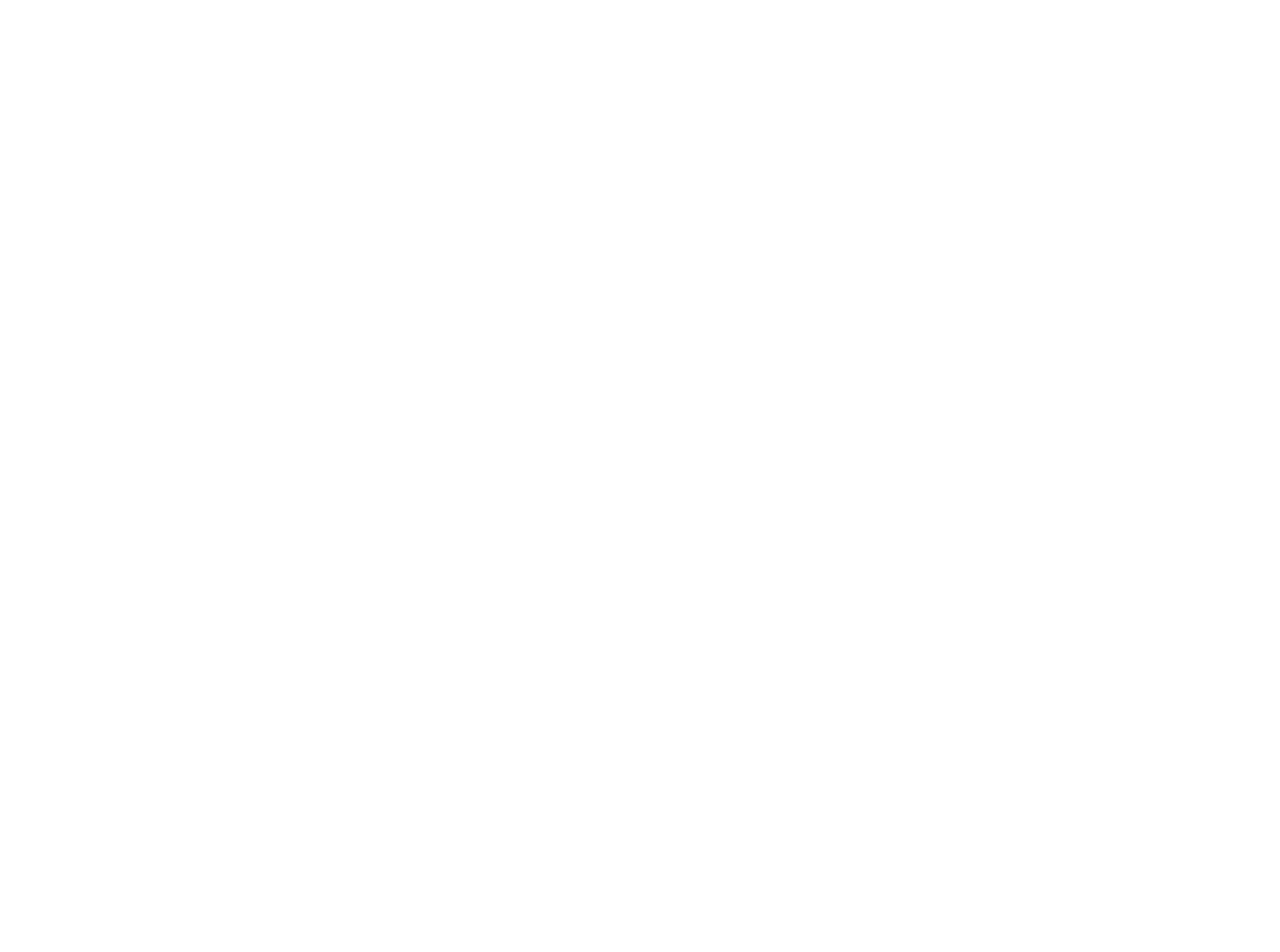
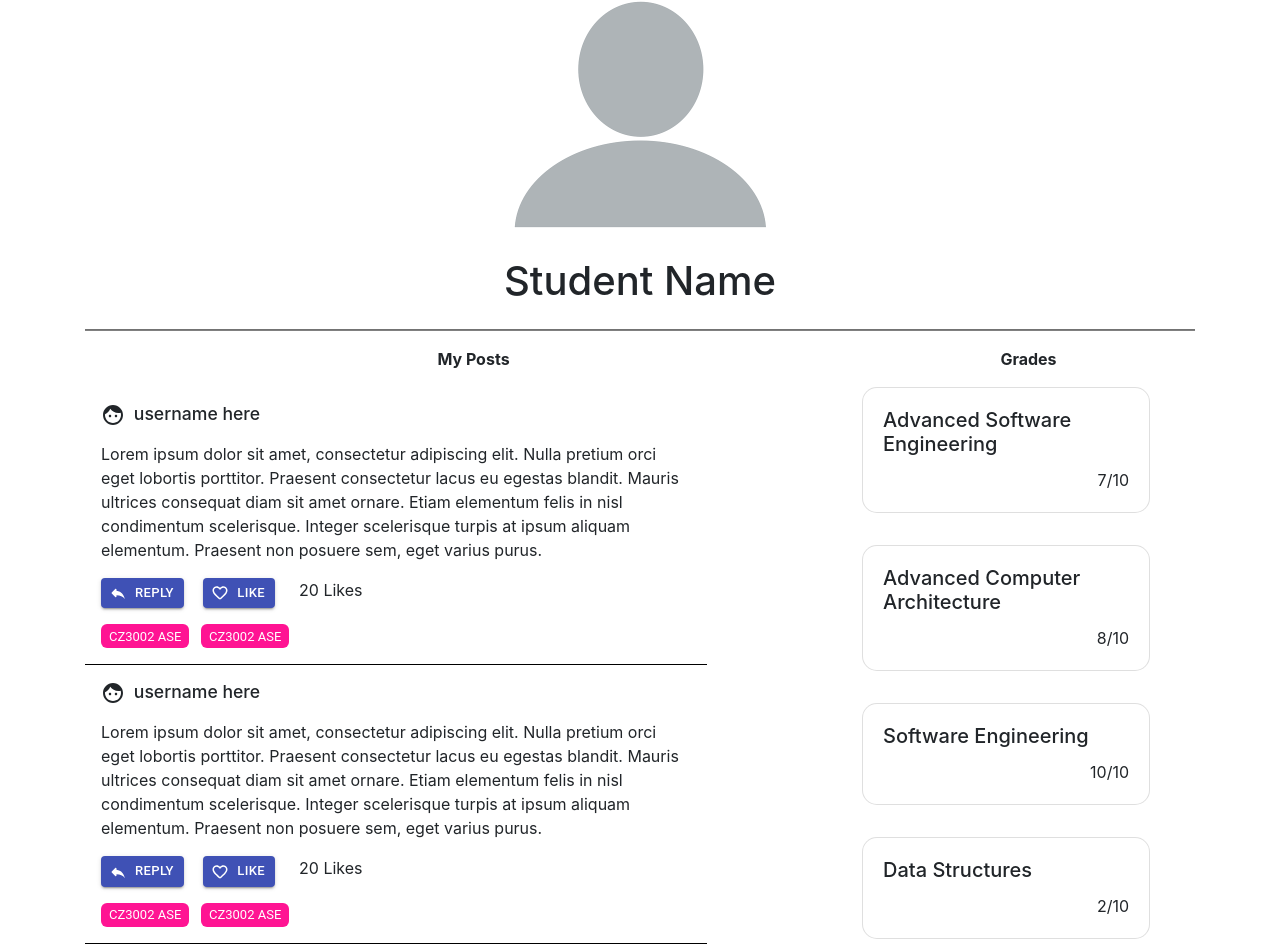
Before and after one commit to lisasgoh/CZ3002-Colearnity, a React (Create React App) app in the folder frontend/: page /profilepage in a window 1280 px wide. Shown: the part 143-1095 px from the top of the page. Before the commit the page ends 800 px from the top, so only its background shows below. Built offline with nearby package versions, Linux system fonts and the light colour scheme.

Commit message:
Updated profile page

```diff
--- a/frontend/package.json
+++ b/frontend/package.json
@@ -13,7 +13,8 @@
     "react-bootstrap": "^1.3.0",
     "react-dom": "^16.13.1",
     "react-router-dom": "^5.2.0",
-    "react-scripts": "3.4.3"
+    "react-scripts": "3.4.3",
+    "rsuite": "^4.8.2"
   },
   "scripts": {
     "start": "react-scripts start",
--- a/frontend/src/App.js
+++ b/frontend/src/App.js
@@ -6,6 +6,7 @@
 import LandingPage from "./container/LandingPage/LandingPage"
 import SignupPage from "./container/Login/SignupPage";
 import LoginPage from "./container/Login/LoginPage";
+import StudentProfilePage from "./container/StudentProfilePage/StudentProfilePage"
 import {BrowserRouter, Route} from 'react-router-dom';
 function App() {
   return (
@@ -16,6 +17,7 @@
         <Route path="/login" exact component = {LoginPage}/>
         <Route path="/signup" exact component = {SignupPage}/>
         <Route path="/homepage" exact component = {StudentHomePage}/>
+        <Route path="/profilepage" exact component = {StudentProfilePage}/>
       </div>
     </BrowserRouter>
   );
--- a/frontend/src/components/Navbar/MenuItems.js
+++ b/frontend/src/components/Navbar/MenuItems.js
@@ -1,12 +1,12 @@
 export const MenuItems = [
     {
         title: 'Home',
-        url: '#',
+        url: '/',
         cName: 'nav-links'
     },
     {
         title: 'My Account',
-        url: '#',
+        url: '/profilepage',
         cName: 'nav-links'
     },
     {
--- a/frontend/src/components/Navbar/Navbar.js
+++ b/frontend/src/components/Navbar/Navbar.js
@@ -21,8 +21,11 @@
                     {MenuItems.map((item, index) => {
                         return (
                             <li key={index}>
-                                <a className={item.cName} href={item.url}>
-                                {item.title}
+                                <a className={item.cName}
+                                href={item.url}>
+                                <Link to={item.url}>
+                                    {item.title}
+                                </Link>
                                 </a>
                             </li>
                         )
--- a/frontend/src/container/StudentHomePage/StudentHomePage.css
+++ b/frontend/src/container/StudentHomePage/StudentHomePage.css
@@ -1,12 +1,19 @@
 .homepage_post{
     align-items: center;
     justify-content: center;
-    margin-left: 20%;
+    display: flex;
+    flex-direction: column;
+
 }
 
 .header{
     display: 'flex';
     align-items: 'center';
     justify-content: 'center';
-    margin-left: 30%;
+    margin-left: 50%;
 }
+
+.flexbox-container {
+    display: flex;
+    flex-direction: row;
+}
--- a/frontend/src/container/StudentHomePage/StudentHomePage.js
+++ b/frontend/src/container/StudentHomePage/StudentHomePage.js
@@ -4,9 +4,12 @@
 
 class StudentHomePage extends Component {
     render(){
+
         return(
+
+            <div className="flexbox-container">
                 <div className="homepage_post">
-            <h1 className="header">Recent Post</h1>
+                    <h1 >Recent Post</h1>
                     <Post/>
                     <Post/>
                     <Post/>
@@ -14,6 +17,7 @@
                     <Post/>
                     <Post/>
                 </div>
+            </div>
         );
     }
 }
--- /dev/null
+++ b/frontend/src/container/StudentProfilePage/ProfileCard.js
@@ -0,0 +1,23 @@
+import { BorderAllRounded } from '@material-ui/icons';
+import React from 'react';
+import Card from 'react-bootstrap/Card';
+
+export default function ProfileCard(props){
+        return(
+            <Card style={{ width: '18rem', marginBottom:"2em", borderRadius: "15px"}}>
+                <Card.Body>
+                    <Card.Title>{props.title}</Card.Title>
+                    <Card.Text
+                        style={{
+                        display:'flex',
+                        alignSelf:"flex-end",
+                        alignItems: "flex-end",
+                        justifyContent: "flex-end"
+
+                        }}>
+                        {props.marks}
+                    </Card.Text>
+                </Card.Body>
+            </Card>
+        );
+    }
--- /dev/null
+++ b/frontend/src/container/StudentProfilePage/StudentProfilePage.css
@@ -0,0 +1,46 @@
+.container{
+    display: flex;
+    flex-direction: column;
+    align-items: center;
+    justify-content: center;
+}
+
+.profilepic{
+    display: flex;
+    align-items: center;
+    justify-content: center;
+    align-self: center;
+}
+
+.row_container{
+    display: flex;
+    flex-direction: row;
+    align-items: center;
+    justify-content: center;
+}
+
+.profile_post{
+    display: flex;
+    flex-direction: column;
+    align-items: flex-start;
+    justify-content: flex-start;
+    align-self: start;
+    width: 70%;
+
+}
+
+.profile_grades{
+    display: flex;
+    flex-direction: column;
+    align-items: flex-start;
+    justify-content: flex-start;
+    align-self: start;
+    width: 30%;
+
+}
+
+.profile_post_header{
+    display: flex;
+    align-self: center;
+    margin-bottom: 1em;
+}
--- /dev/null
+++ b/frontend/src/container/StudentProfilePage/StudentProfilePage.js
@@ -0,0 +1,50 @@
+import React, { Component } from 'react';
+import  Post  from "../../components/Post/Post";
+import "./StudentProfilePage.css";
+import ProfilePic from "../../assets/profile_placeholder.png";
+import ProfileCard from "./ProfileCard";
+
+class StudentProfilePage extends Component {
+    render(){
+        const ColoredLine = ({ color }) => (
+            <hr
+                style={{
+                    color: color,
+                    backgroundColor: color,
+                    height: 1,
+                    width: "100%"
+                }}
+            />
+        );
+        return(
+            <div className="container">
+               <img className="profilepic"
+                    src={ProfilePic}
+                    alt="Logo"/>
+                <h1>Student Name</h1>
+                <ColoredLine color="grey" />
+
+                <div className="row_container">
+                    <div className="profile_post">
+                    <p1 className="profile_post_header"><b>My Posts</b></p1>
+                        <Post/>
+                        <Post/>
+                    </div>
+                    <div className="profile_grades">
+                    <p1 className="profile_post_header"><b>Grades</b></p1>
+                        <ProfileCard marks="7/10" title="Advanced Software Engineering"/>
+                        <ProfileCard marks="8/10" title="Advanced Computer Architecture"/>
+                        <ProfileCard marks="10/10" title="Software Engineering"/>
+                        <ProfileCard marks="2/10" title="Data Structures"/>
+                    </div>
+                </div>
+
+
+
+            </div>
+
+        );
+    }
+}
+
+export default StudentProfilePage;
```
Also changed, not shown: frontend/src/assets/profile_placeholder.png (added), 1 other file (tests, documents, lock files or other folders). Lines whose indentation alone changed are shown as unchanged.
